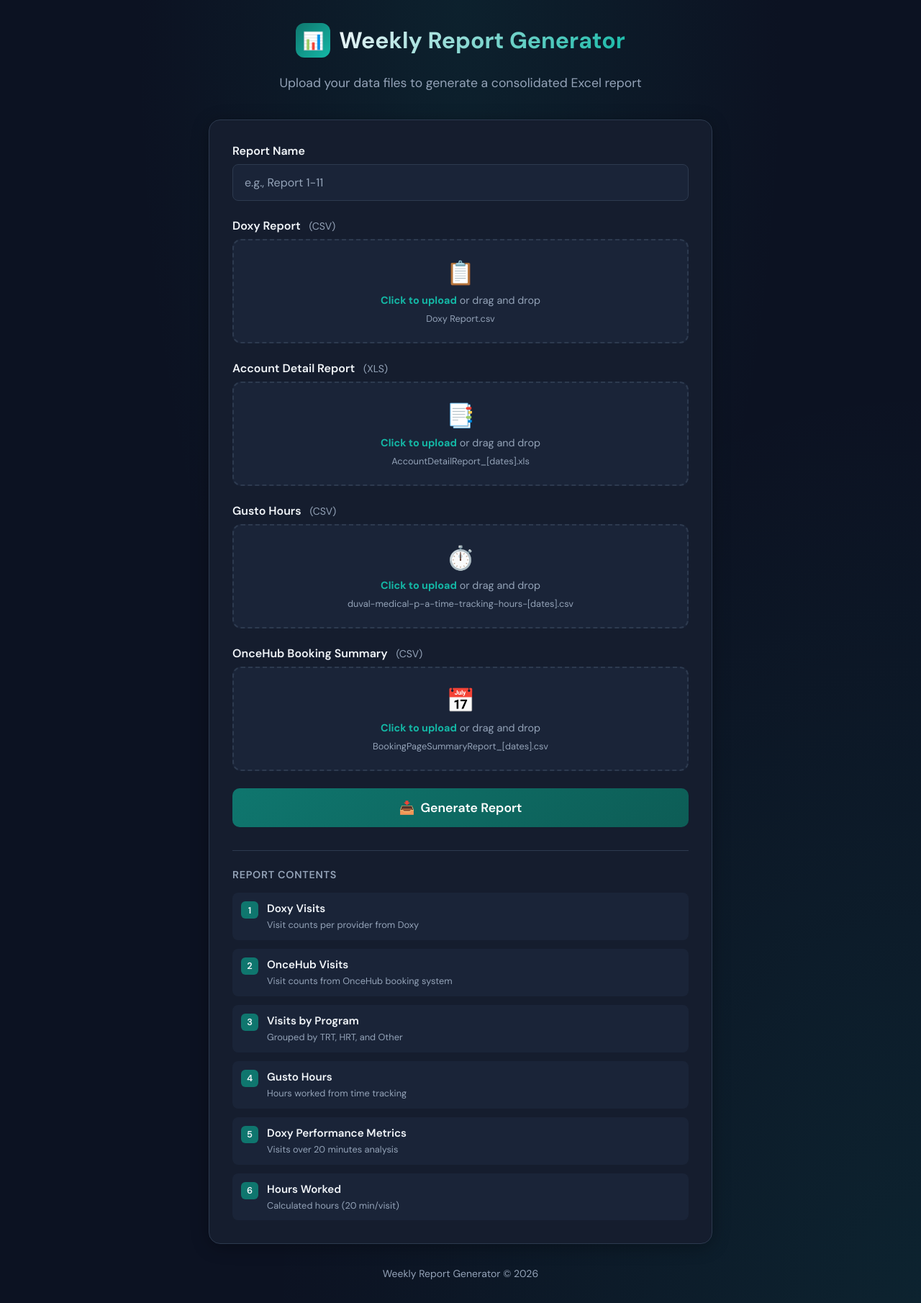
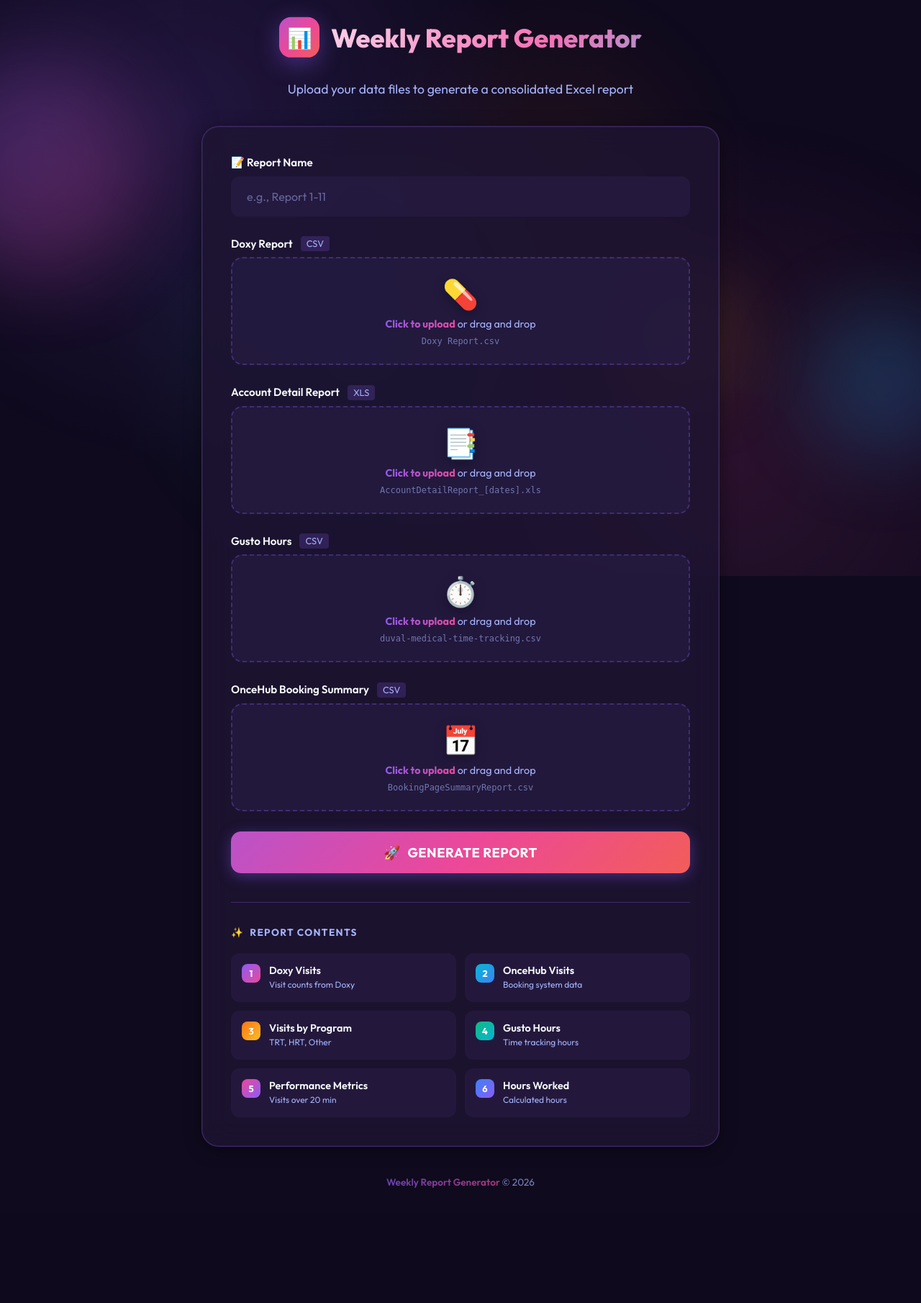
Before and after one commit to draphael123/report-output-doxy-oncehub, a Flask app: page / in a window 1280 px wide. Shown: the whole page at 72% size. After the commit the page ends 1650 px from the top, so only its background shows below. Run offline with Flask 3, Linux system fonts and the light colour scheme.

Commit message:
Make website more colorful with vibrant gradients and animations

```diff
--- a/templates/index.html
+++ b/templates/index.html
@@ -4,20 +4,27 @@
     <meta charset="UTF-8">
     <meta name="viewport" content="width=device-width, initial-scale=1.0">
     <title>Weekly Report Generator</title>
-    <link href="https://fonts.googleapis.com/css2?family=DM+Sans:wght@400;500;600;700&display=swap" rel="stylesheet">
+    <link href="https://fonts.googleapis.com/css2?family=Outfit:wght@400;500;600;700;800&display=swap" rel="stylesheet">
     <style>
         :root {
-            --primary: #0f766e;
-            --primary-dark: #0d5d56;
-            --primary-light: #14b8a6;
-            --bg-dark: #0c1222;
-            --bg-card: #151d2e;
-            --bg-input: #1a2438;
-            --text-primary: #f1f5f9;
-            --text-secondary: #94a3b8;
-            --border: #2d3a4f;
-            --success: #22c55e;
-            --error: #ef4444;
+            --purple: #8b5cf6;
+            --purple-dark: #7c3aed;
+            --pink: #ec4899;
+            --pink-light: #f472b6;
+            --cyan: #06b6d4;
+            --cyan-light: #22d3ee;
+            --orange: #f97316;
+            --yellow: #fbbf24;
+            --green: #10b981;
+            --blue: #3b82f6;
+            --bg-dark: #0f0a1e;
+            --bg-card: rgba(30, 20, 50, 0.8);
+            --bg-input: rgba(40, 30, 70, 0.6);
+            --text-primary: #f8fafc;
+            --text-secondary: #a5b4fc;
+            --border: rgba(139, 92, 246, 0.3);
+            --success: #34d399;
+            --error: #f87171;
         }
 
         * {
@@ -26,8 +33,24 @@
             box-sizing: border-box;
         }
 
+        @keyframes gradientShift {
+            0% { background-position: 0% 50%; }
+            50% { background-position: 100% 50%; }
+            100% { background-position: 0% 50%; }
+        }
+
+        @keyframes float {
+            0%, 100% { transform: translateY(0px); }
+            50% { transform: translateY(-10px); }
+        }
+
+        @keyframes pulse {
+            0%, 100% { opacity: 0.4; }
+            50% { opacity: 0.8; }
+        }
+
         body {
-            font-family: 'DM Sans', -apple-system, BlinkMacSystemFont, sans-serif;
+            font-family: 'Outfit', -apple-system, BlinkMacSystemFont, sans-serif;
             background: var(--bg-dark);
             color: var(--text-primary);
             min-height: 100vh;
@@ -35,14 +58,68 @@
             flex-direction: column;
             align-items: center;
             padding: 2rem;
-            background-image:
-                radial-gradient(ellipse at top, rgba(15, 118, 110, 0.15) 0%, transparent 50%),
-                radial-gradient(ellipse at bottom right, rgba(20, 184, 166, 0.1) 0%, transparent 50%);
+            position: relative;
+            overflow-x: hidden;
+        }
+
+        body::before {
+            content: '';
+            position: fixed;
+            top: 0;
+            left: 0;
+            right: 0;
+            bottom: 0;
+            background:
+                radial-gradient(circle at 20% 20%, rgba(139, 92, 246, 0.3) 0%, transparent 40%),
+                radial-gradient(circle at 80% 80%, rgba(236, 72, 153, 0.25) 0%, transparent 40%),
+                radial-gradient(circle at 40% 60%, rgba(6, 182, 212, 0.2) 0%, transparent 40%),
+                radial-gradient(circle at 60% 30%, rgba(249, 115, 22, 0.15) 0%, transparent 30%);
+            animation: pulse 8s ease-in-out infinite;
+            z-index: -1;
+        }
+
+        .floating-orb {
+            position: fixed;
+            border-radius: 50%;
+            filter: blur(60px);
+            z-index: -1;
+            animation: float 6s ease-in-out infinite;
+        }
+
+        .orb-1 {
+            width: 300px;
+            height: 300px;
+            background: linear-gradient(135deg, var(--purple) 0%, var(--pink) 100%);
+            top: 10%;
+            left: -100px;
+            opacity: 0.3;
+        }
+
+        .orb-2 {
+            width: 200px;
+            height: 200px;
+            background: linear-gradient(135deg, var(--cyan) 0%, var(--blue) 100%);
+            bottom: 20%;
+            right: -50px;
+            opacity: 0.25;
+            animation-delay: -3s;
+        }
+
+        .orb-3 {
+            width: 150px;
+            height: 150px;
+            background: linear-gradient(135deg, var(--orange) 0%, var(--yellow) 100%);
+            top: 50%;
+            right: 20%;
+            opacity: 0.2;
+            animation-delay: -1.5s;
         }
 
         .container {
-            max-width: 700px;
+            max-width: 720px;
             width: 100%;
+            position: relative;
+            z-index: 1;
         }
 
         header {
@@ -53,25 +130,31 @@
         .logo {
             display: inline-flex;
             align-items: center;
-            gap: 0.75rem;
+            gap: 1rem;
             margin-bottom: 1rem;
+            animation: float 4s ease-in-out infinite;
         }
 
         .logo-icon {
-            width: 48px;
-            height: 48px;
-            background: linear-gradient(135deg, var(--primary) 0%, var(--primary-light) 100%);
-            border-radius: 12px;
+            width: 56px;
+            height: 56px;
+            background: linear-gradient(135deg, var(--purple) 0%, var(--pink) 50%, var(--orange) 100%);
+            background-size: 200% 200%;
+            animation: gradientShift 4s ease infinite;
+            border-radius: 16px;
             display: flex;
             align-items: center;
             justify-content: center;
-            font-size: 1.5rem;
+            font-size: 1.75rem;
+            box-shadow: 0 8px 32px rgba(139, 92, 246, 0.4);
         }
 
         h1 {
-            font-size: 2rem;
-            font-weight: 700;
-            background: linear-gradient(135deg, var(--text-primary) 0%, var(--primary-light) 100%);
+            font-size: 2.25rem;
+            font-weight: 800;
+            background: linear-gradient(135deg, #fff 0%, var(--pink-light) 50%, var(--cyan-light) 100%);
+            background-size: 200% 200%;
+            animation: gradientShift 6s ease infinite;
             -webkit-background-clip: text;
             -webkit-text-fill-color: transparent;
             background-clip: text;
@@ -81,14 +164,18 @@
             color: var(--text-secondary);
             font-size: 1.1rem;
             margin-top: 0.5rem;
+            font-weight: 400;
         }
 
         .card {
             background: var(--bg-card);
+            backdrop-filter: blur(20px);
             border: 1px solid var(--border);
-            border-radius: 16px;
-            padding: 2rem;
-            box-shadow: 0 4px 24px rgba(0, 0, 0, 0.3);
+            border-radius: 24px;
+            padding: 2.5rem;
+            box-shadow:
+                0 4px 24px rgba(0, 0, 0, 0.4),
+                0 0 0 1px rgba(255, 255, 255, 0.05) inset;
         }
 
         .flash-messages {
@@ -96,83 +183,91 @@
         }
 
         .flash {
-            padding: 1rem;
-            border-radius: 8px;
+            padding: 1rem 1.25rem;
+            border-radius: 12px;
             margin-bottom: 0.5rem;
             font-weight: 500;
         }
 
         .flash.error {
-            background: rgba(239, 68, 68, 0.15);
+            background: linear-gradient(135deg, rgba(248, 113, 113, 0.2) 0%, rgba(239, 68, 68, 0.1) 100%);
             border: 1px solid var(--error);
-            color: #fca5a5;
+            color: #fecaca;
         }
 
         .flash.success {
-            background: rgba(34, 197, 94, 0.15);
+            background: linear-gradient(135deg, rgba(52, 211, 153, 0.2) 0%, rgba(16, 185, 129, 0.1) 100%);
             border: 1px solid var(--success);
-            color: #86efac;
+            color: #a7f3d0;
         }
 
         .form-group {
-            margin-bottom: 1.5rem;
+            margin-bottom: 1.75rem;
         }
 
         label {
             display: block;
             font-weight: 600;
-            margin-bottom: 0.5rem;
+            margin-bottom: 0.6rem;
             color: var(--text-primary);
+            font-size: 0.95rem;
         }
 
         .label-hint {
             font-weight: 400;
-            font-size: 0.875rem;
+            font-size: 0.8rem;
             color: var(--text-secondary);
             margin-left: 0.5rem;
+            padding: 0.15rem 0.5rem;
+            background: rgba(139, 92, 246, 0.2);
+            border-radius: 4px;
         }
 
         input[type="text"] {
             width: 100%;
-            padding: 0.875rem 1rem;
+            padding: 1rem 1.25rem;
             background: var(--bg-input);
-            border: 1px solid var(--border);
-            border-radius: 8px;
+            border: 2px solid transparent;
+            border-radius: 12px;
             color: var(--text-primary);
             font-size: 1rem;
             font-family: inherit;
-            transition: border-color 0.2s, box-shadow 0.2s;
+            transition: all 0.3s ease;
         }
 
         input[type="text"]:focus {
             outline: none;
-            border-color: var(--primary-light);
-            box-shadow: 0 0 0 3px rgba(20, 184, 166, 0.2);
+            border-color: var(--purple);
+            box-shadow: 0 0 0 4px rgba(139, 92, 246, 0.2);
+            background: rgba(50, 40, 80, 0.8);
         }
 
         input[type="text"]::placeholder {
-            color: var(--text-secondary);
+            color: rgba(165, 180, 252, 0.5);
         }
 
         .file-upload {
             position: relative;
             border: 2px dashed var(--border);
-            border-radius: 12px;
+            border-radius: 16px;
             padding: 1.5rem;
             text-align: center;
-            transition: all 0.2s;
+            transition: all 0.3s ease;
             cursor: pointer;
             background: var(--bg-input);
         }
 
         .file-upload:hover {
-            border-color: var(--primary-light);
-            background: rgba(20, 184, 166, 0.05);
+            border-color: var(--purple);
+            background: rgba(139, 92, 246, 0.1);
+            transform: translateY(-2px);
+            box-shadow: 0 8px 24px rgba(139, 92, 246, 0.15);
         }
 
         .file-upload.has-file {
             border-color: var(--success);
             border-style: solid;
+            background: rgba(16, 185, 129, 0.1);
         }
 
         .file-upload input[type="file"] {
@@ -183,8 +278,9 @@
         }
 
         .file-upload-icon {
-            font-size: 2rem;
+            font-size: 2.5rem;
             margin-bottom: 0.5rem;
+            filter: drop-shadow(0 4px 8px rgba(0, 0, 0, 0.3));
         }
 
         .file-upload-text {
@@ -193,112 +289,164 @@
         }
 
         .file-upload-text strong {
-            color: var(--primary-light);
+            background: linear-gradient(135deg, var(--purple) 0%, var(--pink) 100%);
+            -webkit-background-clip: text;
+            -webkit-text-fill-color: transparent;
+            background-clip: text;
         }
 
         .file-name {
             margin-top: 0.5rem;
             font-size: 0.875rem;
             color: var(--success);
-            font-weight: 500;
+            font-weight: 600;
         }
 
         .file-types {
-            font-size: 0.8rem;
-            color: var(--text-secondary);
+            font-size: 0.75rem;
+            color: rgba(165, 180, 252, 0.6);
             margin-top: 0.5rem;
+            font-family: monospace;
         }
 
         .submit-btn {
             width: 100%;
-            padding: 1rem;
-            background: linear-gradient(135deg, var(--primary) 0%, var(--primary-dark) 100%);
+            padding: 1.1rem;
+            background: linear-gradient(135deg, var(--purple) 0%, var(--pink) 50%, var(--orange) 100%);
+            background-size: 200% 200%;
+            animation: gradientShift 4s ease infinite;
             border: none;
-            border-radius: 10px;
+            border-radius: 14px;
             color: white;
-            font-size: 1.1rem;
-            font-weight: 600;
+            font-size: 1.15rem;
+            font-weight: 700;
             font-family: inherit;
             cursor: pointer;
-            transition: transform 0.2s, box-shadow 0.2s;
+            transition: all 0.3s ease;
             display: flex;
             align-items: center;
             justify-content: center;
-            gap: 0.5rem;
+            gap: 0.6rem;
+            box-shadow: 0 4px 20px rgba(139, 92, 246, 0.4);
+            text-transform: uppercase;
+            letter-spacing: 0.5px;
         }
 
         .submit-btn:hover {
-            transform: translateY(-2px);
-            box-shadow: 0 8px 24px rgba(15, 118, 110, 0.4);
+            transform: translateY(-3px) scale(1.01);
+            box-shadow: 0 12px 32px rgba(139, 92, 246, 0.5);
         }
 
         .submit-btn:active {
-            transform: translateY(0);
+            transform: translateY(-1px);
         }
 
         .info-section {
-            margin-top: 2rem;
-            padding-top: 1.5rem;
+            margin-top: 2.5rem;
+            padding-top: 2rem;
             border-top: 1px solid var(--border);
         }
 
         .info-title {
-            font-size: 0.9rem;
-            font-weight: 600;
+            font-size: 0.85rem;
+            font-weight: 700;
             color: var(--text-secondary);
-            margin-bottom: 1rem;
+            margin-bottom: 1.25rem;
             text-transform: uppercase;
-            letter-spacing: 0.05em;
+            letter-spacing: 0.1em;
+            display: flex;
+            align-items: center;
+            gap: 0.5rem;
+        }
+
+        .info-title::before {
+            content: '✨';
         }
 
         .sheets-list {
             display: grid;
+            grid-template-columns: repeat(2, 1fr);
             gap: 0.75rem;
+        }
+
+        @media (max-width: 600px) {
+            .sheets-list {
+                grid-template-columns: 1fr;
+            }
         }
 
         .sheet-item {
             display: flex;
             align-items: flex-start;
             gap: 0.75rem;
-            padding: 0.75rem;
+            padding: 0.875rem;
             background: var(--bg-input);
-            border-radius: 8px;
+            border-radius: 12px;
+            transition: all 0.2s ease;
+            border: 1px solid transparent;
+        }
+
+        .sheet-item:hover {
+            background: rgba(139, 92, 246, 0.15);
+            border-color: var(--border);
+            transform: translateX(4px);
         }
 
         .sheet-number {
-            width: 24px;
-            height: 24px;
-            background: var(--primary);
-            border-radius: 6px;
+            width: 26px;
+            height: 26px;
+            border-radius: 8px;
             display: flex;
             align-items: center;
             justify-content: center;
             font-size: 0.8rem;
-            font-weight: 600;
+            font-weight: 700;
             flex-shrink: 0;
+            color: white;
         }
 
+        .sheet-item:nth-child(1) .sheet-number { background: linear-gradient(135deg, var(--purple) 0%, var(--pink) 100%); }
+        .sheet-item:nth-child(2) .sheet-number { background: linear-gradient(135deg, var(--cyan) 0%, var(--blue) 100%); }
+        .sheet-item:nth-child(3) .sheet-number { background: linear-gradient(135deg, var(--orange) 0%, var(--yellow) 100%); }
+        .sheet-item:nth-child(4) .sheet-number { background: linear-gradient(135deg, var(--green) 0%, var(--cyan) 100%); }
+        .sheet-item:nth-child(5) .sheet-number { background: linear-gradient(135deg, var(--pink) 0%, var(--purple) 100%); }
+        .sheet-item:nth-child(6) .sheet-number { background: linear-gradient(135deg, var(--blue) 0%, var(--purple) 100%); }
+
         .sheet-info h4 {
-            font-size: 0.95rem;
+            font-size: 0.9rem;
             font-weight: 600;
-            margin-bottom: 0.25rem;
+            margin-bottom: 0.2rem;
+            color: var(--text-primary);
         }
 
         .sheet-info p {
-            font-size: 0.8rem;
+            font-size: 0.75rem;
             color: var(--text-secondary);
             line-height: 1.4;
         }
 
         footer {
-            margin-top: 2rem;
+            margin-top: 2.5rem;
             text-align: center;
             color: var(--text-secondary);
-            font-size: 0.875rem;
+            font-size: 0.85rem;
+            opacity: 0.7;
+        }
+
+        footer span {
+            background: linear-gradient(135deg, var(--purple) 0%, var(--pink) 100%);
+            -webkit-background-clip: text;
+            -webkit-text-fill-color: transparent;
+            background-clip: text;
+            font-weight: 600;
         }
     </style>
 </head>
 <body>
+    <div class="floating-orb orb-1"></div>
+    <div class="floating-orb orb-2"></div>
+    <div class="floating-orb orb-3"></div>
+
     <div class="container">
         <header>
             <div class="logo">
@@ -321,15 +469,15 @@
 
             <form method="POST" enctype="multipart/form-data">
                 <div class="form-group">
-                    <label for="report_name">Report Name</label>
+                    <label for="report_name">📝 Report Name</label>
                     <input type="text" id="report_name" name="report_name" placeholder="e.g., Report 1-11">
                 </div>
 
                 <div class="form-group">
-                    <label>Doxy Report <span class="label-hint">(CSV)</span></label>
+                    <label>Doxy Report <span class="label-hint">CSV</span></label>
                     <div class="file-upload" id="doxy-upload">
                         <input type="file" name="doxy_file" accept=".csv" required onchange="updateFileName(this, 'doxy-upload')">
-                        <div class="file-upload-icon">📋</div>
+                        <div class="file-upload-icon">💊</div>
                         <div class="file-upload-text"><strong>Click to upload</strong> or drag and drop</div>
                         <div class="file-name" id="doxy-filename"></div>
                         <div class="file-types">Doxy Report.csv</div>
@@ -337,7 +485,7 @@
                 </div>
 
                 <div class="form-group">
-                    <label>Account Detail Report <span class="label-hint">(XLS)</span></label>
+                    <label>Account Detail Report <span class="label-hint">XLS</span></label>
                     <div class="file-upload" id="account-upload">
                         <input type="file" name="account_file" accept=".xls,.xlsx" required onchange="updateFileName(this, 'account-upload')">
                         <div class="file-upload-icon">📑</div>
@@ -348,29 +496,29 @@
                 </div>
 
                 <div class="form-group">
-                    <label>Gusto Hours <span class="label-hint">(CSV)</span></label>
+                    <label>Gusto Hours <span class="label-hint">CSV</span></label>
                     <div class="file-upload" id="gusto-upload">
                         <input type="file" name="gusto_file" accept=".csv" required onchange="updateFileName(this, 'gusto-upload')">
                         <div class="file-upload-icon">⏱️</div>
                         <div class="file-upload-text"><strong>Click to upload</strong> or drag and drop</div>
                         <div class="file-name" id="gusto-filename"></div>
-                        <div class="file-types">duval-medical-p-a-time-tracking-hours-[dates].csv</div>
+                        <div class="file-types">duval-medical-time-tracking.csv</div>
                     </div>
                 </div>
 
                 <div class="form-group">
-                    <label>OnceHub Booking Summary <span class="label-hint">(CSV)</span></label>
+                    <label>OnceHub Booking Summary <span class="label-hint">CSV</span></label>
                     <div class="file-upload" id="booking-upload">
                         <input type="file" name="booking_file" accept=".csv" required onchange="updateFileName(this, 'booking-upload')">
                         <div class="file-upload-icon">📅</div>
                         <div class="file-upload-text"><strong>Click to upload</strong> or drag and drop</div>
                         <div class="file-name" id="booking-filename"></div>
-                        <div class="file-types">BookingPageSummaryReport_[dates].csv</div>
+                        <div class="file-types">BookingPageSummaryReport.csv</div>
                     </div>
                 </div>
 
                 <button type="submit" class="submit-btn">
-                    <span>📥</span> Generate Report
+                    <span>🚀</span> Generate Report
                 </button>
             </form>
 
@@ -381,42 +529,42 @@
                         <div class="sheet-number">1</div>
                         <div class="sheet-info">
                             <h4>Doxy Visits</h4>
-                            <p>Visit counts per provider from Doxy</p>
+                            <p>Visit counts from Doxy</p>
                         </div>
                     </div>
                     <div class="sheet-item">
                         <div class="sheet-number">2</div>
                         <div class="sheet-info">
                             <h4>OnceHub Visits</h4>
-                            <p>Visit counts from OnceHub booking system</p>
+                            <p>Booking system data</p>
                         </div>
                     </div>
                     <div class="sheet-item">
                         <div class="sheet-number">3</div>
                         <div class="sheet-info">
                             <h4>Visits by Program</h4>
-                            <p>Grouped by TRT, HRT, and Other</p>
+                            <p>TRT, HRT, Other</p>
                         </div>
                     </div>
                     <div class="sheet-item">
                         <div class="sheet-number">4</div>
                         <div class="sheet-info">
                             <h4>Gusto Hours</h4>
-                            <p>Hours worked from time tracking</p>
+                            <p>Time tracking hours</p>
                         </div>
                     </div>
                     <div class="sheet-item">
                         <div class="sheet-number">5</div>
                         <div class="sheet-info">
-                            <h4>Doxy Performance Metrics</h4>
-                            <p>Visits over 20 minutes analysis</p>
+                            <h4>Performance Metrics</h4>
+                            <p>Visits over 20 min</p>
                         </div>
                     </div>
                     <div class="sheet-item">
                         <div class="sheet-number">6</div>
                         <div class="sheet-info">
                             <h4>Hours Worked</h4>
-                            <p>Calculated hours (20 min/visit)</p>
+                            <p>Calculated hours</p>
                         </div>
                     </div>
                 </div>
@@ -424,7 +572,7 @@
         </div>
 
         <footer>
-            Weekly Report Generator &copy; 2026
+            <span>Weekly Report Generator</span> &copy; 2026
         </footer>
     </div>
 
@@ -434,7 +582,7 @@
             const filenameDiv = container.querySelector('.file-name');
 
             if (input.files && input.files[0]) {
-                filenameDiv.textContent = '✓ ' + input.files[0].name;
+                filenameDiv.textContent = '✅ ' + input.files[0].name;
                 container.classList.add('has-file');
             } else {
                 filenameDiv.textContent = '';
```
